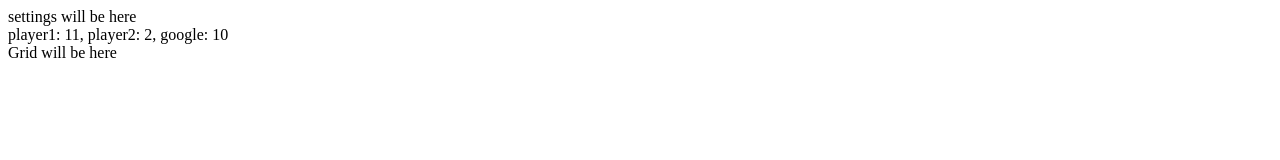
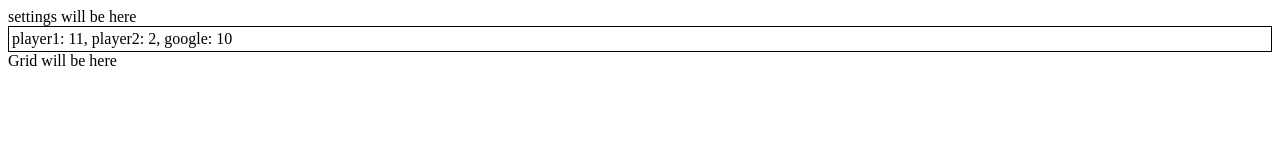
Before and after one commit to alexsxc/Catch-the-Google, a plain HTML site: page ui/index.html in a window 1280 px wide. Drawn offline with Linux system fonts and the light colour scheme.

Commit message:
async render-function

```diff
--- a/core/state-manager.js
+++ b/core/state-manager.js
@@ -3,18 +3,20 @@ const _state = {
         google: 10,
         players: [11, 2]
     }
+} // state is shared between all components
+
+export async function getGooglePoints() {
+    return _state.points.google;
 }
 
-export function getGooglePoints() {
-    return _state.points.google;
-}
 /**
  *
  * @param {number} playerNumber - one-based index of player
- * @returns {number} numbers of player points
+ * @returns {Promise<number>} numbers of player points
  *
  * */
-export function getPlayerPoints(playerNumber) {
+
+export async function getPlayerPoints(playerNumber) {
     const playerIndex = playerNumber - 1;
 
     if (playerIndex  <  0 ||  playerIndex > _state.points.players.length - 1) {
--- a/ui/components/result/Result.component.js
+++ b/ui/components/result/Result.component.js
@@ -2,12 +2,21 @@ import { getGooglePoints, getPlayerPoints } from "../../../core/state-manager.js
 
 export function ResultPanelComponent() {
     const element = document.createElement('div');
-    const googlePoints = getGooglePoints();
-    const player1Points = getPlayerPoints(1);
-    const player2Points = getPlayerPoints(2);
+
+    element.classList.add('result-panel'); // styling
+
+    async function render() { // rendering async function
+
+    const googlePoints = await getGooglePoints();
+    const player1Points = await getPlayerPoints(1);
+    const player2Points = await getPlayerPoints(2);
 
 
     element.append(`player1: ${player1Points}, player2: ${player2Points}, google: ${googlePoints}`);
 
+    };
+
+    render();
+
     return element;
 }
--- a/ui/index.html
+++ b/ui/index.html
@@ -4,9 +4,15 @@
     <meta charset="UTF-8">
     <meta name="viewport" content="width=device-width, initial-scale=1.0">
     <title>Game</title>
+    <style>
+        .result-panel {
+            border: 1px solid black;
+            padding: 3px;
+        }
+    </style>
 </head>
 <body>
-    <div id="root">app will be here</div>
+    <div id="root">app will be here</div> <!--main div-->
 
     <script src="index.js" type="module"></script>
 </body>
--- a/ui/index.js
+++ b/ui/index.js
@@ -6,4 +6,4 @@ rootElement.innerHTML = '';
 
 const AppElement = AppComponent()
 
-rootElement.append(AppElement);
+rootElement.append(AppElement); // rendering components in DOM tree
```
